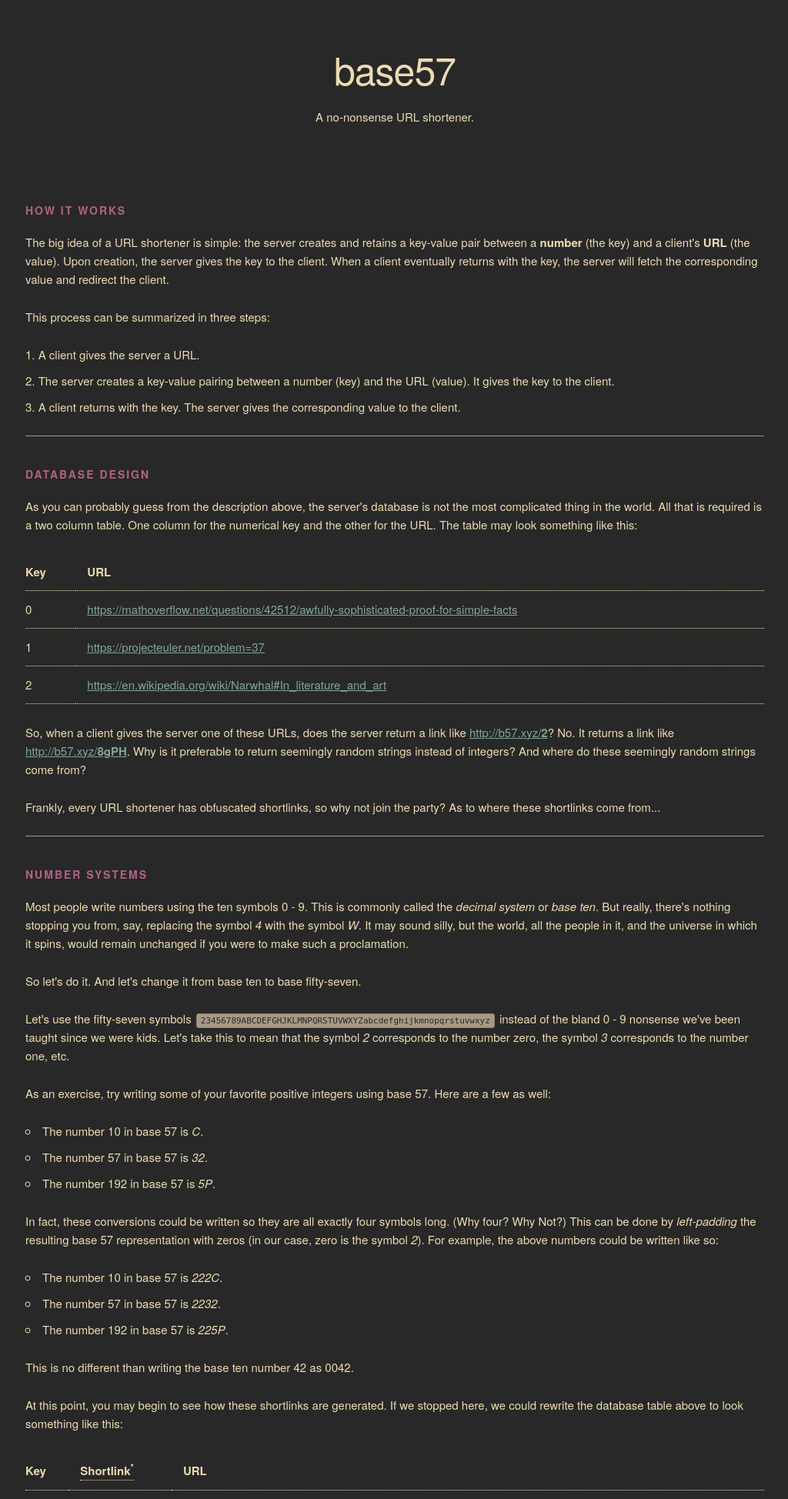
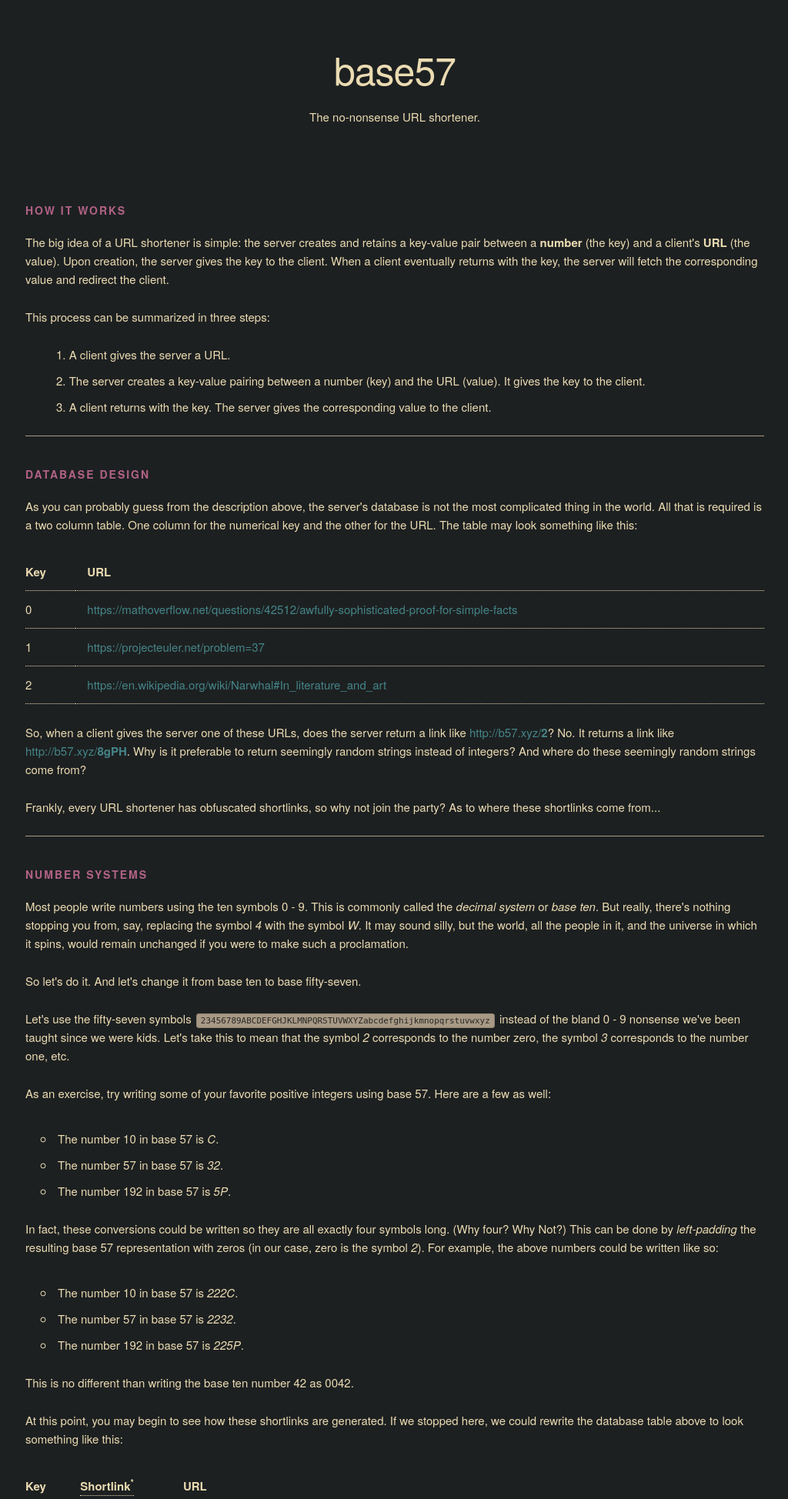
Before and after one commit to DavidPratt512/base57, a Flask app: page /about in a window 1280 px wide. Shown: the top 1948 px of the page at 77% size, without its empty margins (127-1151 px from the left). Run offline with Flask 2, Linux system fonts and the light colour scheme.

Commit message:
Write 'About' page; change background color to hard contrast gruvbox; change 'A' to 'The' in the subtitle of base57

```diff
--- a/static/css/custom.css
+++ b/static/css/custom.css
@@ -1,6 +1,6 @@
 body {
     color: #ebdbb2;
-    background: #282828;
+    background: #1d2021;
 }
 
 th, td {
@@ -8,11 +8,22 @@ th, td {
 }
 
 a {
-    color: #83a598;
+    color: #458588;
+    text-decoration: none;
 }
 
 a:hover {
-    color: #458588;
+    color: #83a598;
+    text-decoration: underline;
+}
+
+ul, ol {
+    padding-left: 4rem;
+}
+
+ul, ol > li > p {
+    padding-top: 1rem;
+    padding-left: 2rem;
 }
 
 .header {
--- a/templates/about.html
+++ b/templates/about.html
@@ -101,15 +101,70 @@
       <h4 class="section-header">Number Theory</h4>
       <p>Although it would be easy to simply generate random strings for shortlinks, that would eventually end terribly. Suppose the server is already keeping track of a set of randomly generated shortlinks, say <em>S</em>, and the server is asked to generate a new shortlink, say <em>x<sub>0</sub></em>. Well, if <em>x<sub>0</sub></em> is already in <em>S</em>, the server must generate a new shortlink, <em>x<sub>1</sub></em>. But what if <em>x<sub>1</sub></em> is already in <em>S</em>? Uh-oh. Randomly generating shortlinks opens the possibility of taking an infinite amount of time to generate a single shortlink.</p>
       <p>So the question is, how can seemingly random shortlinks be generated while guaranteeing uniqueness among them? One solution to this lies in number theory in conjunction with base 57. (There is nothing particularly special about base 57 - except that I like it.)</p>
-      <p>In the previous section, the shortlinks generated in the table follow a rather bland, predictible order. Our goal is to maintain predictability while simultaneously obfuscating the order to an outside observer. The order that the shortlinks follow in the above table can be defined by the 57 symbols and the relation that any shortlink is succeeded incrementally. We can therefore do two things:</p>
+      <p>In the previous section, the shortlinks generated in the table follow a rather bland, predictible order. Our goal is to maintain predictability while simultaneously obfuscating the order to an outside observer. The order that the shortlinks follow in the above table can be defined by the 57 symbols and the relation between successive shortlinks. We can therefore do two things:</p>
       <ol>
           <li>Reorder the symbols we use in base 57.</li>
           <li>Change the relation between successive shortlinks.</li>
       </ol>
       <p>To complete the first action, use instead a random scramble of those symbols, say <code>AyV4sDhXRfxuM3nP2pGHQzTYBJ86WidrjckoNELeKZb9vwagqUSm75FtC</code>.</p>
       <p>The shortlinks in the above table would then be represented as <em>AAAA, AAAy, AAAV</em>, respectively. While there is less predictability in determining the successive shortlink, the second action can still be taken to further obfuscate the shortlinks.</p>
-      <p>Since there is an implicit commitment to using exactly 57 symbols to create shortlinks exactly 4 characters long, there are 57<sup>4</sup> = 10,556,001 possible shortlinks. Remember that the database key of each of these shortlinks is nothing more than one of the numbers from 0 to 57<sup>4</sup> - 1.</p>
-      <p>In number theoretical terms, the set of numbers 0 through 57<sup>4</sup> - 1 forms a <a href="https://en.wikipedia.org/wiki/Modular_arithmetic#Residue_systems" target="_blank">complete residue system</a> modulo 57<sup>4</sup>. In short, this means that there are no two distinct numbers <em>x</em> and <em>y</em>, both in this set, that share the same remainder (residue) after being divided by 57<sup>4</sup>.</p>
-      <p></p>
+      <p>The current relationship between successive shortlinks is simple. To generate a new shortlink, increment the most recent database key and encode it in base 57. In order to change this relationship, something else must be done before encoding the database key in base 57.</p>
+      <p>Here, the goal is to map a database key uniquely to another number in the range [0, 57<sup>4</sup>-1], while also having a way to get back to the original database key. This can be accomplished with modular arithmetic.</p>
+      <p>Choose a number that is relatively prime to 57<sup>4</sup> &ndash; this will be called the <em>multiplier</em>. Since the multiplier is relatively prime to 57<sup>4</sup>, it has a <a target="_blank" href="https://en.wikipedia.org/wiki/Modular_multiplicative_inverse">modular inverse</a> (modulo 57<sup>4</sup>). This modular inverse will be called the <em>inverse multiplier</em>. For example, 3,141,592 and 5,252,017 are a valid multiplier and inverse multiplier pair.</p>
+      <p>Now the server will generate shorlinks like so:</p>
+      <ol>
+          <li>Increment the most recently generated database key to obtain a new key, <em>K</em>.</li>
+          <li>Multiply the chosen multiplier by <em>K</em> modulo 57<sup>4</sup>.</li>
+          <li>Encode the result of the previous step in base 57. This is the shortlink that should be given to the client.</li>
+      </ol>
+      <p>Here is the table that reflects the change to the new ordering of symbols and the new algorithm to generate shortlinks using the multiplier and inverse multiplier pair given as an example:</p>
+      <table class="u-full-width">
+          <thead>
+              <tr>
+                  <th>Key</th>
+                  <th>
+                      <div class="tooltip">
+                          Shortlink<sup>*</sup>
+                          <span class="tooltiptext">This column is not actually in the database. It is just here for demonstration.</span>
+                      </div>
+                  </th>
+                  <th>URL</th>
+              </tr>
+          </thead>
+          <tbody>
+              <tr>
+                  <td>0</td>
+                  <td>AAAA</td>
+                  <td><a target="_blank" href="https://mathoverflow.net/questions/42512/awfully-sophisticated-proof-for-simple-facts">https://mathoverflow.net/questions/42512/awfully-sophisticated-proof-for-simple-facts</a></td>
+              </tr>
+              <tr>
+                  <td>1</td>
+                  <td>2F5E</td>
+                  <td><a target="_blank" href="https://projecteuler.net/problem=37">https://projecteuler.net/problem=37</a></td>
+              </tr>
+              <tr>
+                  <td>2</td>
+                  <td>c7Sp</td>
+                  <td><a target="_blank" href="https://en.wikipedia.org/wiki/Narwhal#In_literature_and_art">https://en.wikipedia.org/wiki/Narwhal#In_literature_and_art</a></td>
+              </tr>
+          </tbody>
+      </table>
+      <p>The relationship between successive shortlinks is unclear without knowing how they were generated, which was the goal all along.</p>
+      <p>All that's left is to figure out how to turn a shortlink into a database key... luckily that isn't too bad. Simply convert the shortlink from base 57 into plain-old base 10 and multiply by the inverse multiplier modulo 57<sup>4</sup>. That's it.</p>
+  </div>
+  <div id="conclusion" class="doc-section">
+      <h4 class="section-header">Conclusion</h4>
+      <p>Recall the three steps of a URL shortener. Here they are again but annotated with what has been discussed:</p>
+      <ol>
+          <li>A client gives the server a URL.</li>
+          <li>
+              The server creates a key-value pairing between a number (key) and the URL (value). It gives the key to the client.
+              <p>The most recently generated key is incremented to give the new key. The server will multiply this key by the <em>multiplier</em> modulo 57<sup>4</sup>, encode that into base 57, and give that to the client.</p>
+          </li>
+          <li>
+              A client returns with the key. The server gives the corresponding value to the client.
+              <p>The server decodes the key from base 57 into base 10, then multiplies this with the <em>inverse multiplier</em> modulo 57<sup>4</sup> to obtain the database key. The server looks up the key in the database and returns the associated URL to the client.</p>
+          </li>
+      </ol>
   </div>
 {% endblock %}
--- a/templates/base.html
+++ b/templates/base.html
@@ -17,7 +17,7 @@
     <div class="container">
         <header class="header">
             <h1>base57</h1>
-            <p>A no-nonsense URL shortener.</p>
+            <p>The no-nonsense URL shortener.</p>
         </header>
         {% block body %}{% endblock %}
     </div>
```
